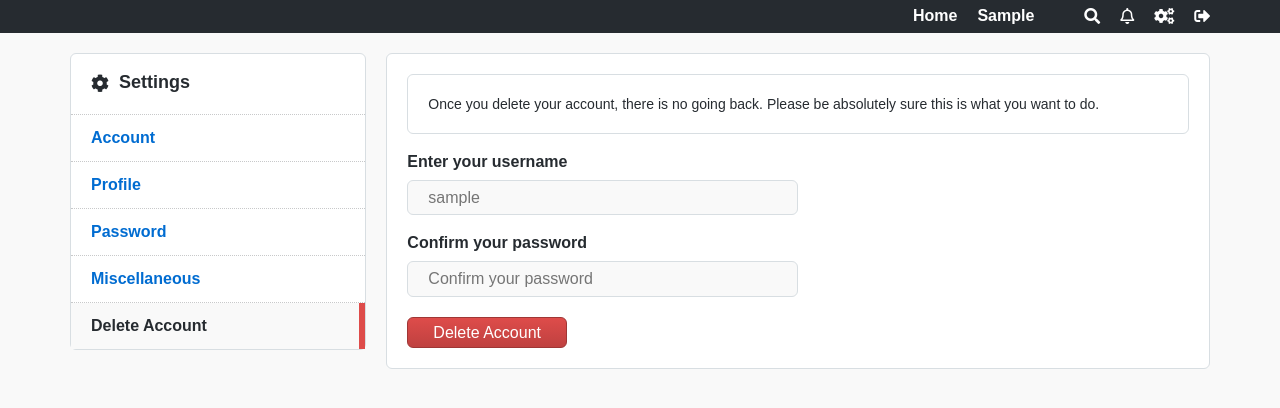
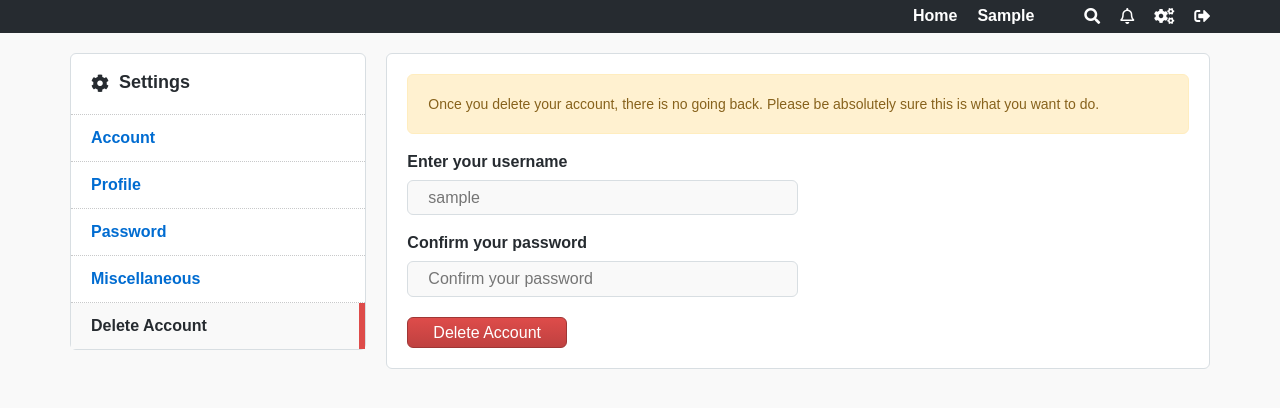
Before and after one commit to jamiejackherer/flask-social-1, a Flask app: page /settings/delete-account in a window 1280 px wide. Shown: the top 408 px of the page. Run offline with Flask 2, Linux system fonts and the light colour scheme; a user stored in the database is signed in; tables that the repository leaves empty hold one stand-in row (values such as "Sample post"); data that the repository does not hold is empty; parts of the project's set-up code (start-up, migrations or seed data) failed here and were passed over; some libraries are stand-ins or nearby versions.

Commit message:
Create danger/warning alert boxes.

```diff
--- a/app/static/css/layout.css
+++ b/app/static/css/layout.css
@@ -236,6 +236,27 @@ a:hover {
 .btn-gradient-red:hover {
   background: #de4c4a;
   color: #ffffff;
+}
+
+.alert {
+  padding: 20px;
+  margin-bottom: 20px;
+
+  border: 1px solid transparent;
+  border-radius: 6px;
+  font-size: 14px;
+}
+
+.alert.danger {
+  background-color: #f9d8da;
+  border-color: #f7c7cc;
+  color: #742027;
+}
+
+.alert.warning {
+  background-color: #fff1d0;
+  border-color: #ffedbf;
+  color: #87621c;
 }
 
 /* //END Defaults (s:defaults) */
--- a/app/templates/users/settings/delete-account.html
+++ b/app/templates/users/settings/delete-account.html
@@ -6,7 +6,7 @@
     {% include "users/settings/_settings-nav.html" %}
   </div><!--//END .grid-settings-nav .main-container-->
   <div class="grid-settings-content main-container">
-    <p class="card warning">
+    <p class="alert warning">
       Once you delete your account, there is no going back. Please be absolutely
       sure this is what you want to do.
     </p>
```
